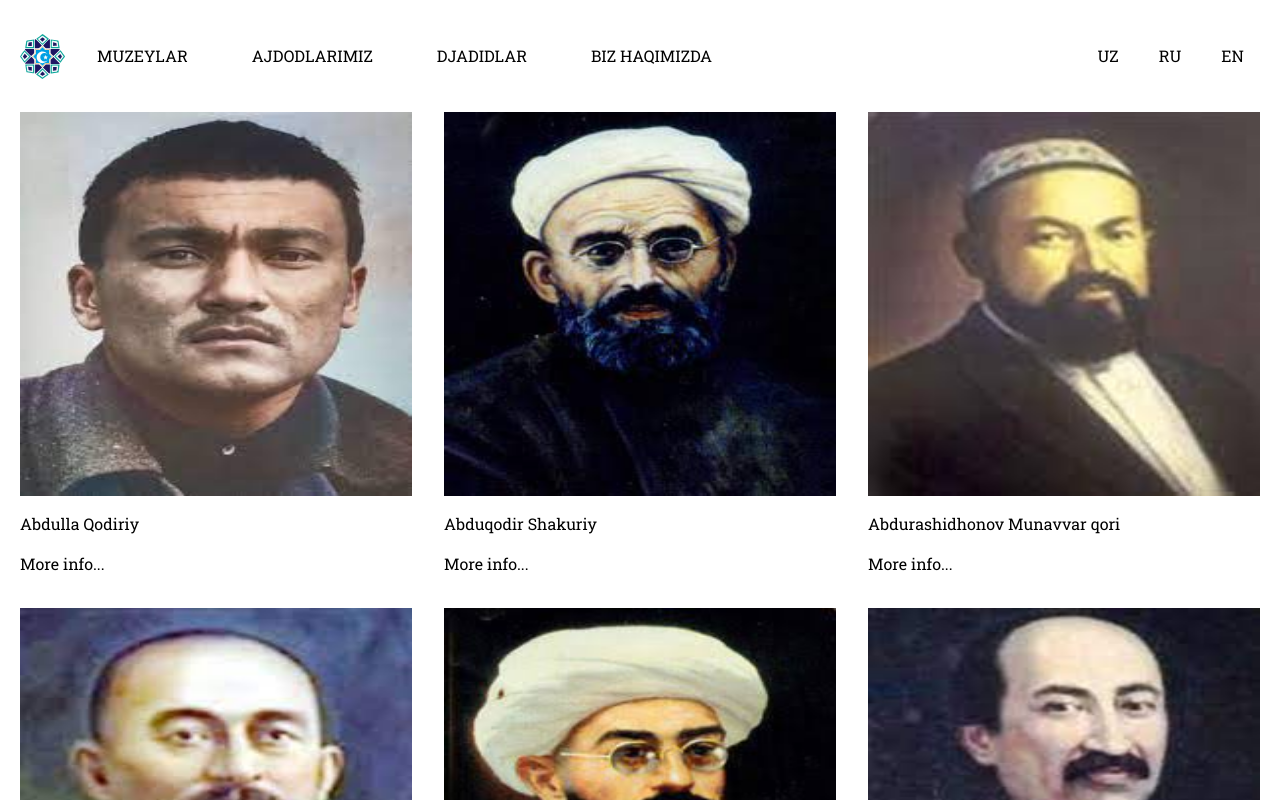
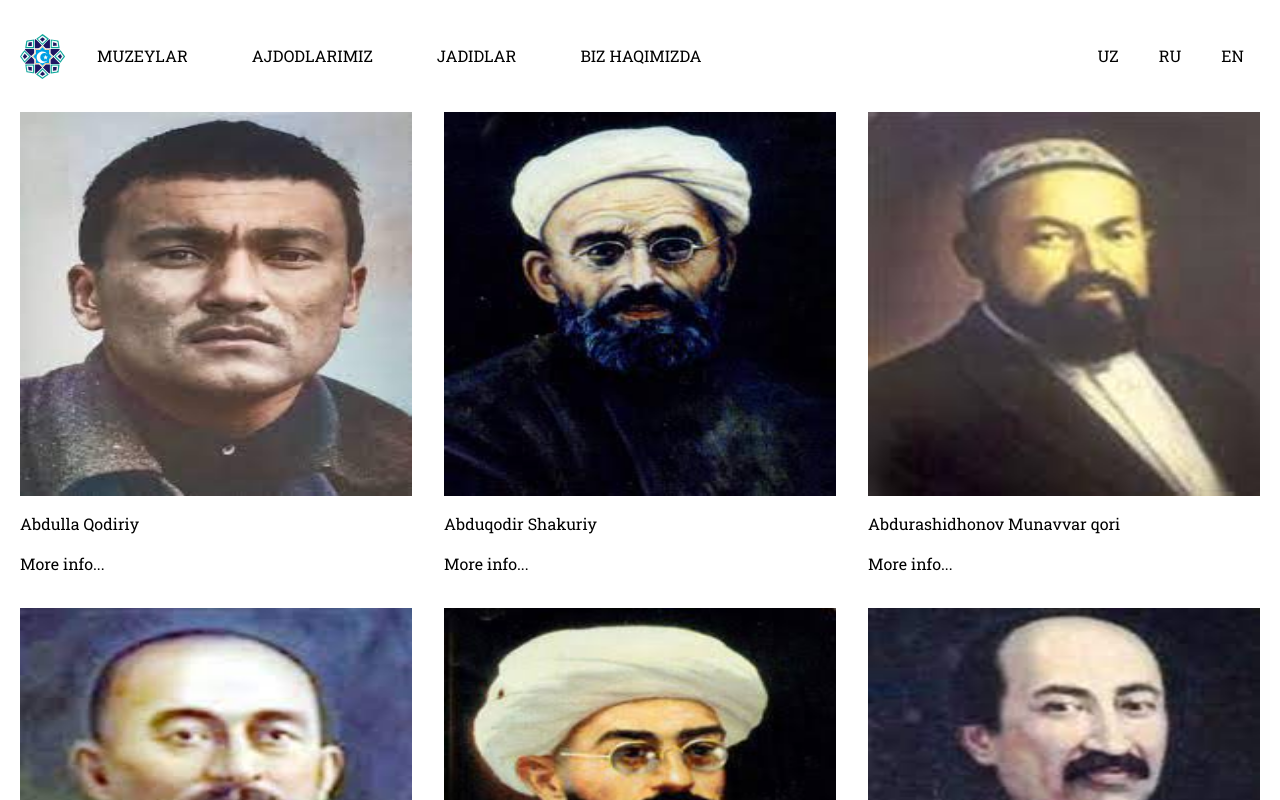
Before and after one commit to shovotlandiya/uzb, a Next.js app: page /jadids in a window 1280 px wide. Shown: the top 800 px of the page. Built offline with nearby package versions, Linux system fonts and the light colour scheme.

Commit message:
deleted d in navbar

```diff
--- a/src/locales/en/navbar.js
+++ b/src/locales/en/navbar.js
@@ -2,5 +2,5 @@ export const navbar = {
   muzeys: "MUSEUMS",
   genders: "OUR ANCESTORS",
   about: "ABOUT US",
-  jadids: "DJADIDS",
+  jadids: "JADIDS",
 };
--- a/src/locales/uz/navbar.js
+++ b/src/locales/uz/navbar.js
@@ -2,5 +2,5 @@ export const navbar = {
   muzeys: "MUZEYLAR",
   genders: "AJDODLARIMIZ",
   about: "BIZ HAQIMIZDA",
-  jadids: "DJADIDLAR",
+  jadids: "JADIDLAR",
 };
```
